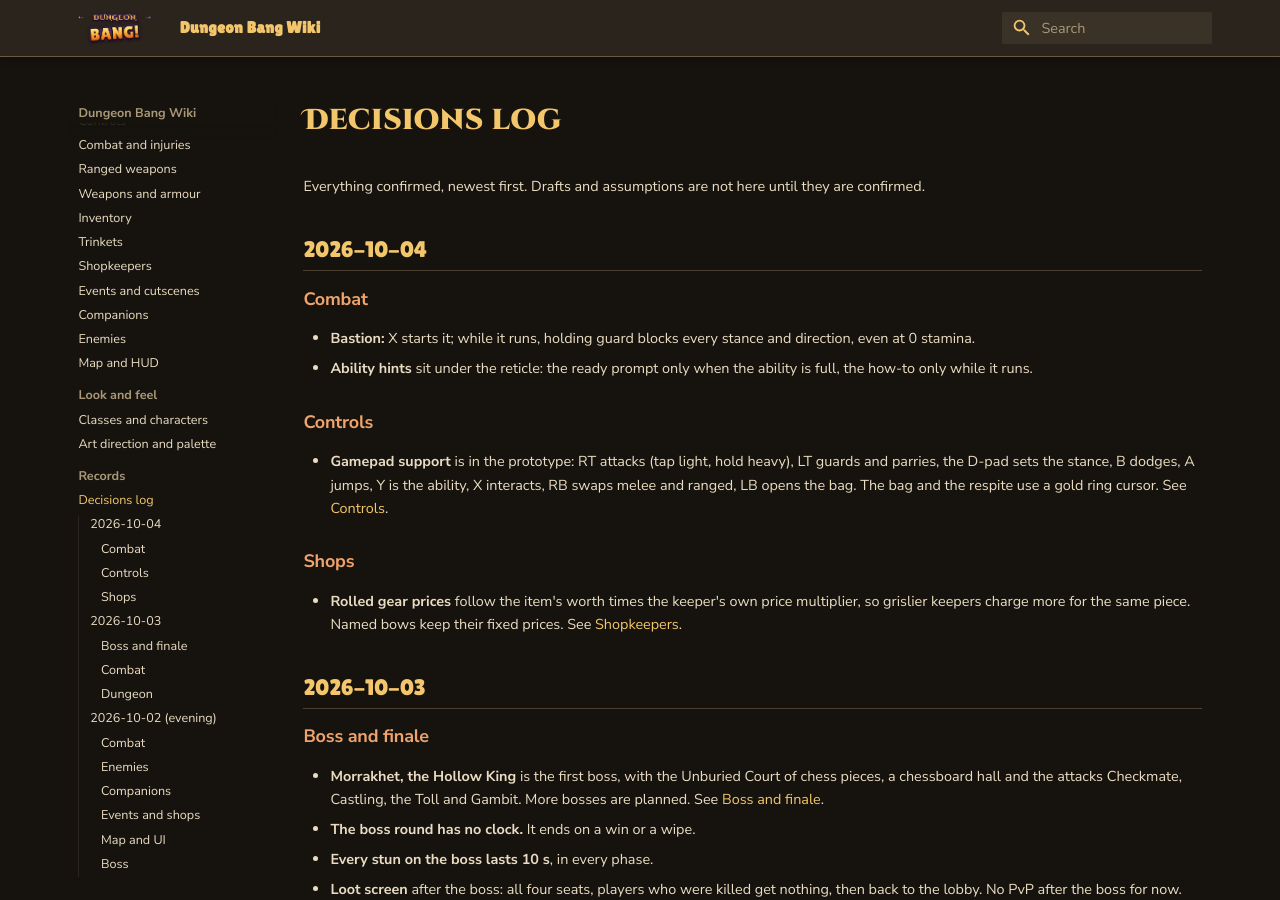
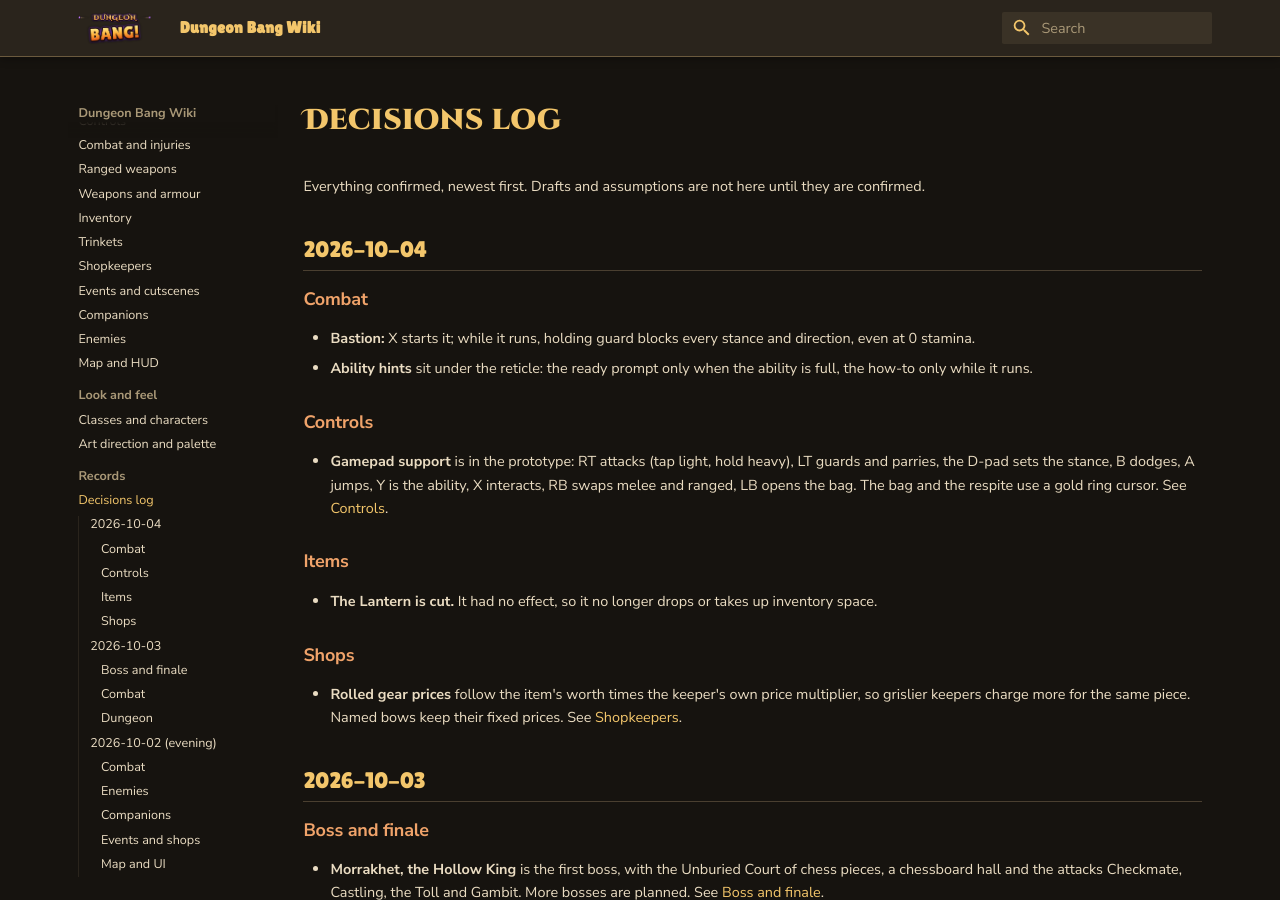
Before and after one commit to iamlegendok/Dungeon-Bang-Wiki, an MkDocs documentation site: the page built from docs/decisions.md, in a window 1280 px wide and 900 px high. Built offline with MkDocs 1.6.1 and Material for MkDocs 9.7.7, drawn with Linux system fonts in a browser that asks for light colours.

Commit message:
Log the Lantern cut

```diff
--- a/docs/decisions.md
+++ b/docs/decisions.md
@@ -10,6 +10,9 @@ Everything confirmed, newest first. Drafts and assumptions are not here until th
 
 ### Controls
 - **Gamepad support** is in the prototype: RT attacks (tap light, hold heavy), LT guards and parries, the D-pad sets the stance, B dodges, A jumps, Y is the ability, X interacts, RB swaps melee and ranged, LB opens the bag. The bag and the respite use a gold ring cursor. See [Controls](controls.md#gamepad).
+
+### Items
+- **The Lantern is cut.** It had no effect, so it no longer drops or takes up inventory space.
 
 ### Shops
 - **Rolled gear prices** follow the item's worth times the keeper's own price multiplier, so grislier keepers charge more for the same piece. Named bows keep their fixed prices. See [Shopkeepers](shopkeepers.md#paying).
```
